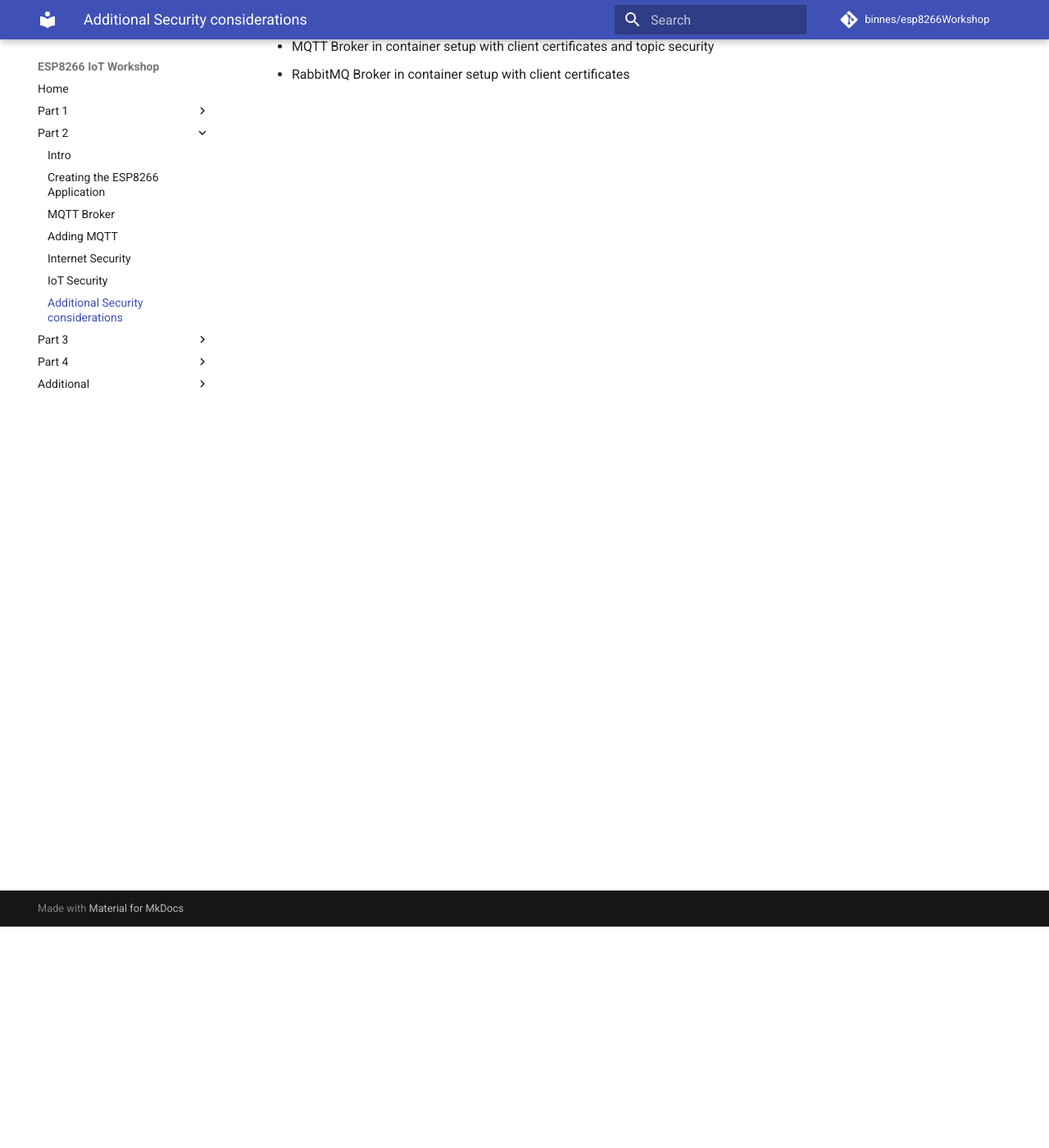
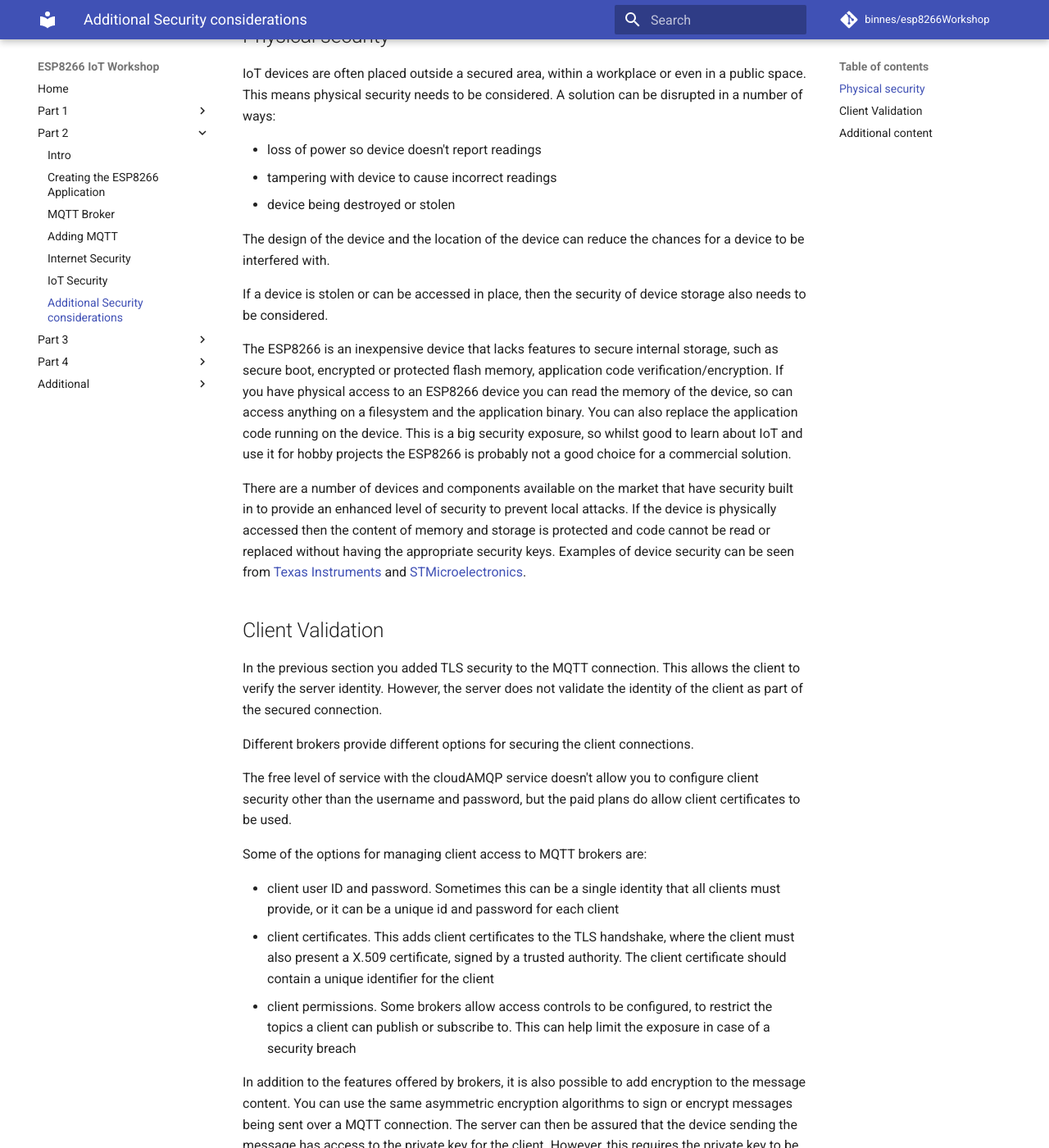
Before and after one commit to binnes/esp8266Workshop, an MkDocs documentation site: the page built from docs/part2/SECURITY2.md, in a window 1280 px wide and 1400 px high, scrolled down 270 px. Shown: the whole window at 82% size. Built offline with MkDocs 1.6.1 and Material for MkDocs 9.7.7, drawn with Linux system fonts in a browser that asks for light colours; comment, search, counter and statistics services are not loaded; some of the changed text lies outside the part shown.

Commit message:
additional security section

```diff
--- a/docs/part2/SECURITY2.md
+++ b/docs/part2/SECURITY2.md
@@ -1,11 +1,48 @@
 # Additional Security considerations
 
-<!-- TODO - alter this for CloudAMQP and introduce idea of message payload signing / encryption -->
+Internet of Things security is a big topic that covers many different areas, too many to cover in depth in this workshop, but here are a few areas that need to be considered when designing a solution
 
-- Physical security
-- Client certificates
-- message encryption
+## Physical security
 
-- point to additional resources section for
-    - MQTT Broker in container setup with client certificates and topic security
-    - RabbitMQ Broker in container setup with client certificates
+IoT devices are often placed outside a secured area, within a workplace or even in a public space.  This means physical security needs to be considered.  A solution can be disrupted in a number of ways:
+
+- loss of power so device doesn't report readings
+- tampering with device to cause incorrect readings
+- device being destroyed or stolen
+
+The design of the device and the location of the device can reduce the chances for a device to be interfered with.
+
+If a device is stolen or can be accessed in place, then the security of device storage also needs to be considered.
+
+The ESP8266 is an inexpensive device that lacks features to secure internal storage, such as secure boot, encrypted or protected flash memory, application code verification/encryption.  If you have physical access to an ESP8266 device you can read the memory of the device, so can access anything on a filesystem and the application binary.  You can also replace the application code running on the device.  This is a big security exposure, so whilst good to learn about IoT and use it for hobby projects the ESP8266 is probably not a good choice for a commercial solution.
+
+There are a number of devices and components available on the market that have security built in to provide an enhanced level of security to prevent local attacks.  If the device is physically accessed then the content of memory and storage is protected and code cannot be read or replaced without having the appropriate security keys.  Examples of device security can be seen from [Texas Instruments](https://www.ti.com/technologies/security/overview.html) and [STMicroelectronics](https://www.st.com/content/st_com/en/stm32trust.html).
+
+## Client Validation
+
+In the previous section you added TLS security to the MQTT connection.  This allows the client to verify the server identity.  However, the server does not validate the identity of the client as part of the secured connection.
+
+Different brokers provide different options for securing the client connections.
+
+The free level of service with the cloudAMQP service doesn't allow you to configure client security other than the username and password, but the paid plans do allow client certificates to be used.
+
+Some of the options for managing client access to MQTT brokers are:
+
+- client user ID and password.  Sometimes this can be a single identity that all clients must provide, or it can be a unique id and password for each client
+- client certificates.  This adds client certificates to the TLS handshake, where the client must also present a X.509 certificate, signed by a trusted authority.  The client certificate should contain a unique identifier for the client
+- client permissions.  Some brokers allow access controls to be configured, to restrict the topics a client can publish or subscribe to.  This can help limit the exposure in case of a security breach
+
+In addition to the features offered by brokers, it is also possible to add encryption to the message content.  You can use the same asymmetric encryption algorithms to sign or encrypt messages being sent over a MQTT connection.  The server can then be assured that the device sending the message has access to the private key for the client.  However, this requires the private key to be secure, even when a device is stolen or someone has gained physical access to the device.
+
+## Additional content
+
+If you want to explore security features available in the Apache Mosquitto broker, then there is a section in the [Additional Resources]() section, where you are taken through:
+
+- Deploying the Mosquitto broker on a local system using Docker
+- Creating a local, self-signed Certificate Authority using OpenSSL
+- Creating both server and client certificates using OpenSSL
+- Configuring the server to use TLS connections
+- Configuring client logon with username and password
+- Managing client access to the topic space
+
+You are not required to complete this extra section, but it shows how to access some additional features available from brokers.  It is also a useful resource if you want to set up a local broker for home automation or other local projects.
--- a/mkdocs.yml
+++ b/mkdocs.yml
@@ -61,4 +61,5 @@ nav:
   - Additional:
     - Agenda: AGENDA.md
     - Resources: RESOURCES.md
+    - Mosquitto Broker : mosquitto/README.md
 google_analytics: ['UA-172132667-1', 'binnes.github.io/esp8266Workshop']
```
Also changed, not shown: docs/RESOURCES.md (+1 -0 lines).
